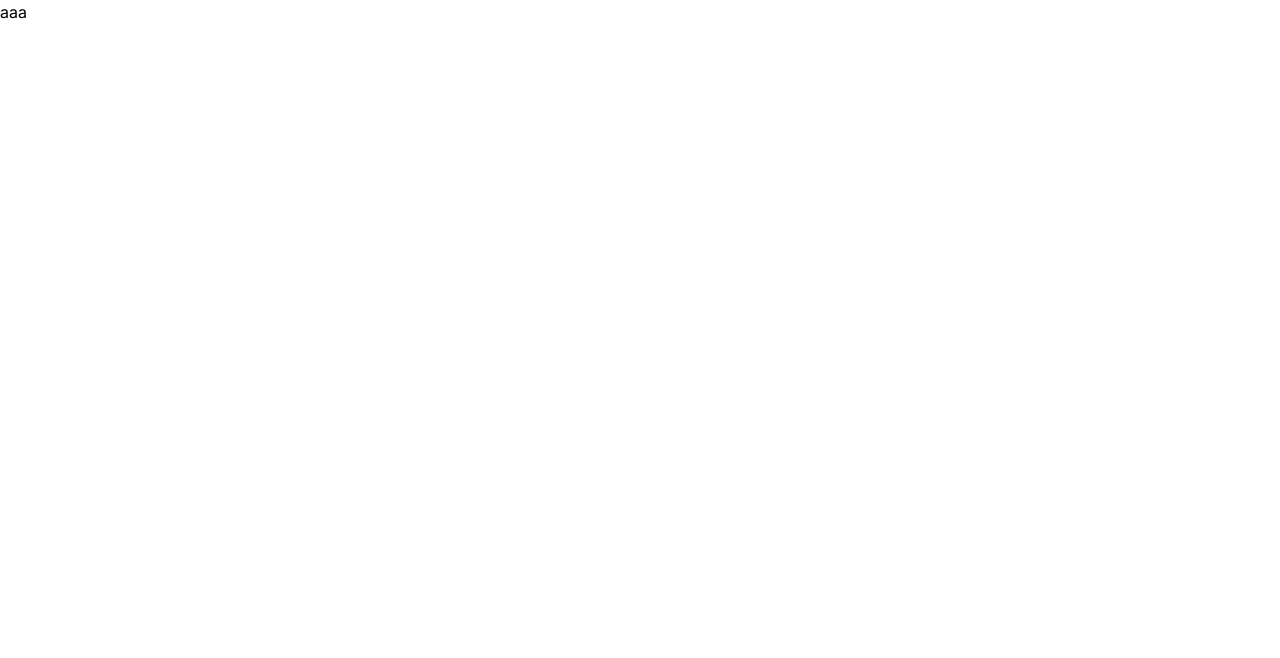
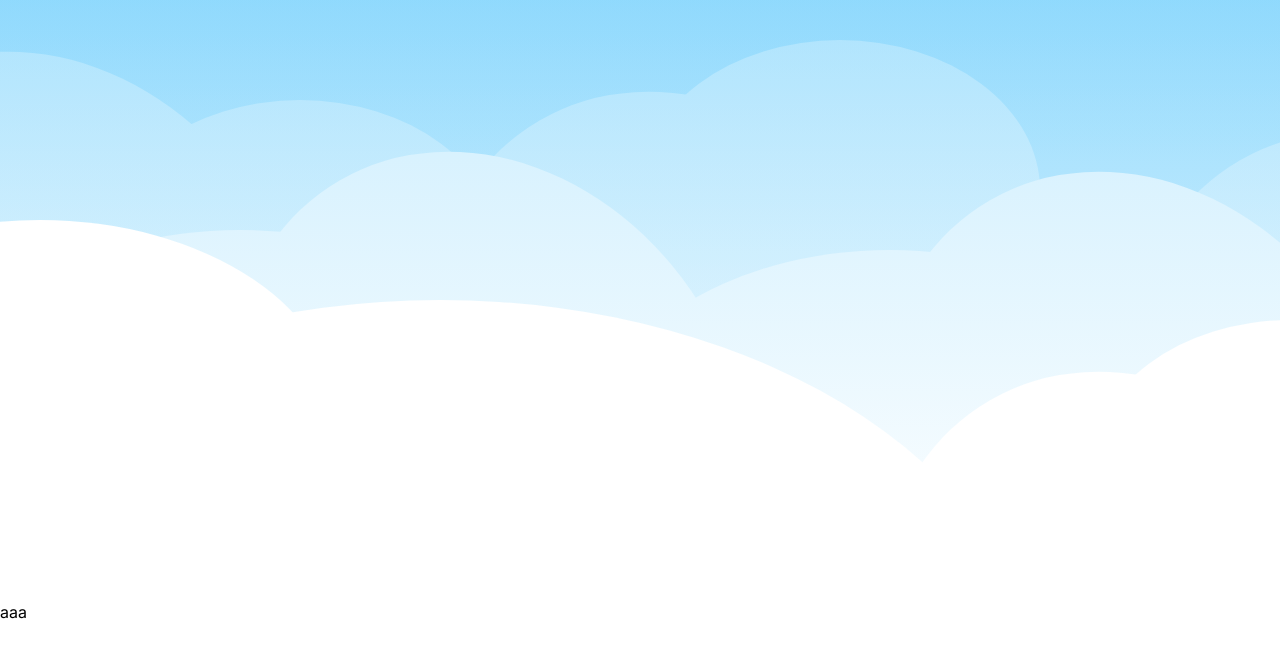
Before and after one commit to zjincHub/zjinc-blog, a Next.js app: page / in a window 1280 px wide. Shown: the top 658 px of the page. Built offline with nearby package versions, Linux system fonts and the light colour scheme.

Commit message:
feat: 云层绘制

```diff
--- /dev/null
+++ b/src/app/_components/cloud/index.tsx
@@ -0,0 +1,146 @@
+const Cloud1 = () => {
+  return (
+    <div className="absolute left-[50%] translate-x-[-800px] top-[300px] z-[10]">
+      <div className="absolute w-[1200px] h-[800px] bg-white rounded-[50%]" />
+    </div>
+  );
+};
+const Cloud2 = () => {
+  return (
+    <div className="absolute left-[50%] translate-x-[250px] top-[400px] z-[10]">
+      <div className="absolute w-[500px] h-[600px] top-[-40px] bg-white rounded-[50%] -rotate-[30deg]" />
+      <div className="absolute w-[400px] h-[300px] left-[200px] top-[-80px] bg-white rounded-[50%]" />
+      <div className="absolute w-[600px] h-[400px] left-[120px] top-[50px] bg-white rounded-[50%]" />
+      <div className="absolute w-[600px] h-[400px] left-[-120px] top-[100px] bg-white rounded-[50%]" />
+    </div>
+  );
+};
+const Cloud3 = () => {
+  return (
+    <div className="relative left-[50%] translate-x-[-900px] top-[220px] z-[10]">
+      <div className="absolute w-[600px] h-[400px] bg-white rounded-[50%]" />
+      <div className="absolute w-[700px] h-[400px] top-[100px] left-[-200px] bg-white rounded-[50%]" />
+    </div>
+  );
+};
+
+const Cloud4 = () => {
+  return (
+    <div className="absolute left-[50%] translate-x-[250px] top-[200px] z-[8]">
+      <div className="absolute w-[500px] h-[600px] top-[-40px] bg-white rounded-[50%] -rotate-[30deg]" />
+      <div className="absolute w-[600px] h-[400px] left-[-300px] top-[50px] bg-white rounded-[50%]" />
+    </div>
+  );
+};
+
+const Cloud5 = () => {
+  return (
+    <div className="absolute left-[50%] translate-x-[-2000px] top-[300px] z-[8]">
+      <div className="absolute w-[800px] h-[500px] bg-white rounded-[50%]" />
+      <div className="absolute w-[600px] h-[600px] left-[100px] top-[100px] bg-white rounded-[50%]" />
+      <div className="absolute w-[600px] h-[400px] left-[500px] top-[-50px] bg-white rounded-[50%]" />
+      <div className="absolute w-[700px] h-[500px] left-[330px] top-[150px] bg-white rounded-[50%]" />
+      <div className="absolute w-[800px] h-[500px] left-[600px] top-[100px] bg-white rounded-[50%]" />
+    </div>
+  );
+};
+const Cloud6 = () => {
+  return (
+    <div className="absolute left-[50%] translate-x-[650px] top-[300px] z-[8]">
+      <div className="absolute w-[800px] h-[500px] bg-white rounded-[50%]" />
+      <div className="absolute w-[600px] h-[600px] left-[100px] top-[100px] bg-white rounded-[50%]" />
+      <div className="absolute w-[600px] h-[400px] left-[500px] top-[-50px] bg-white rounded-[50%]" />
+      <div className="absolute w-[700px] h-[500px] left-[330px] top-[150px] bg-white rounded-[50%]" />
+      <div className="absolute w-[800px] h-[500px] left-[600px] top-[100px] bg-white rounded-[50%]" />
+    </div>
+  );
+};
+const Cloud7 = () => {
+  return (
+    <div className="absolute left-[50%] translate-x-[-400px] top-[180px] z-[8]">
+      <div className="absolute w-[500px] h-[600px] top-[-40px] bg-white rounded-[50%] -rotate-[30deg]" />
+      <div className="absolute w-[600px] h-[400px] left-[-300px] top-[50px] bg-white rounded-[50%]" />
+    </div>
+  );
+};
+const Cloud8 = () => {
+  return (
+    <div className="absolute left-[50%] translate-x-[-200px] top-[120px] z-[6]">
+      <div className="absolute w-[500px] h-[600px] top-[-40px] bg-white rounded-[50%] -rotate-[30deg]" />
+      <div className="absolute w-[400px] h-[300px] left-[200px] top-[-80px] bg-white rounded-[50%]" />
+    </div>
+  );
+};
+
+const Cloud9 = () => {
+  return (
+    <div className="absolute left-[50%] translate-x-[-1400px] top-[200px] z-[6]">
+      <div className="absolute w-[800px] h-[600px] bg-white rounded-[50%]" />
+      <div className="absolute w-[500px] h-[400px] left-[-20px] top-[-80px] bg-white rounded-[50%]" />
+      <div className="absolute w-[400px] h-[400px] left-[-200px] top-[00px] bg-white rounded-[50%]" />
+      <div className="absolute w-[400px] h-[400px] left-[500px] top-[100px] bg-white rounded-[50%]" />
+    </div>
+  );
+};
+
+const Cloud10 = () => {
+  return (
+    <div className="absolute left-[50%] translate-x-[-740px] top-[160px] z-[6]">
+      <div className="absolute w-[500px] h-[600px] left-[-100px] top-[-120px] bg-white rounded-[50%] -rotate-[30deg]" />
+      <div className="absolute w-[400px] h-[300px] left-[200px] top-[-60px] bg-white rounded-[50%]" />
+    </div>
+  );
+};
+const Cloud11 = () => {
+  return (
+    <div className="absolute left-[50%] translate-x-[600px] top-[240px] z-[6]">
+      <div className="absolute w-[500px] h-[600px] left-[-100px] top-[-120px] bg-white rounded-[50%] -rotate-[30deg]" />
+      <div className="absolute w-[400px] h-[300px] left-[200px] top-[-60px] bg-white rounded-[50%]" />
+    </div>
+  );
+};
+
+const Light = () => {
+  return (
+    <div className="absolute w-full aspect-square bg-[radial-gradient(circle,_var(--tw-gradient-stops))] from-sky-500 to-sky-50" />
+  );
+};
+const Sky1 = () => {
+  return (
+    <div className="absolute w-full h-[600px] opacity-[0.4] z-[9] bg-gradient-to-b from-sky-300 to-white" />
+  );
+};
+const Sky2 = () => {
+  return (
+    <div className="absolute w-full h-[600px] opacity-[0.4] z-[7] bg-gradient-to-b from-sky-300 to-white" />
+  );
+};
+const Sky3 = () => {
+  return (
+    <div className="absolute w-full h-[600px] opacity-[0.6] z-[5] bg-gradient-to-b from-sky-300 to-white" />
+  );
+};
+export default function Index() {
+  return (
+    <div className="w-full h-[600px] relative overflow-hidden">
+      {/* 3层天空+透明度来给云层分层 */}
+      <Sky1 />
+      <Sky2 />
+      <Sky3 />
+      {/* 第1层云层 */}
+      <Cloud1 />
+      <Cloud2 />
+      <Cloud3 />
+      {/* 第2层云层 */}
+      <Cloud4 />
+      <Cloud5 />
+      <Cloud6 />
+      <Cloud7 />
+      {/* 第3层云层 */}
+      <Cloud8 />
+      <Cloud9 />
+      <Cloud10 />
+      <Cloud11 />
+    </div>
+  );
+}
--- /dev/null
+++ b/src/app/_components/content/index.tsx
@@ -0,0 +1,7 @@
+export default function Index() {
+  return (
+    <div className="w-full bg-white h-[900px]">
+      <p>aaa</p>
+    </div>
+  );
+}
--- a/src/app/page.tsx
+++ b/src/app/page.tsx
@@ -1,3 +1,5 @@
+import Cloud from '@/app/_components/cloud';
+import Content from './_components/content';
 import { getAllBlogAbstract } from '@/utils/abstract-scan';
 
 export default function Index() {
@@ -8,5 +10,12 @@ export default function Index() {
     abstracts
   );
 
-  return <main>aaa</main>;
+  return (
+    <main>
+      {/* 顶部云层 */}
+      <Cloud />
+      {/* 内容 */}
+      <Content />
+    </main>
+  );
 }
```
